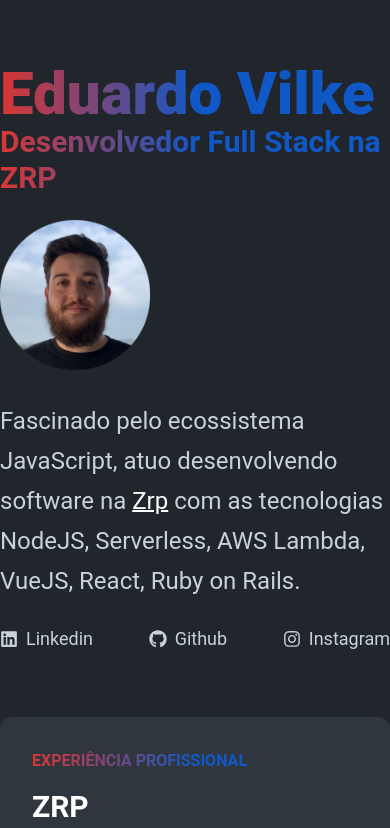
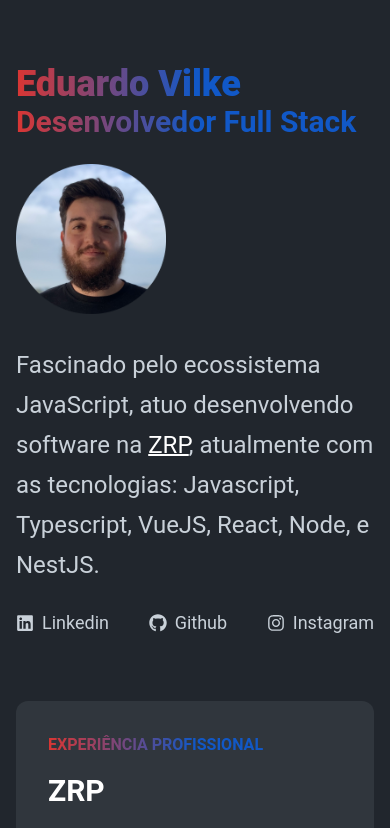
Before and after one commit to eduardovilke/eduardovilke.com, a Next.js app: page / in a window 390 px wide. Shown: the top 828 px of the page. Built offline with nearby package versions, Linux system fonts and the light colour scheme.

Commit message:
improvments to mobile

```diff
--- a/src/components/About/index.tsx
+++ b/src/components/About/index.tsx
@@ -1,15 +1,14 @@
 import Image from "next/image";
 import { FaGithub, FaInstagram, FaLinkedin } from 'react-icons/fa';
 
-export function About() {
+export function About(): JSX.Element {
   return (
     <section className="flex flex-col justify-between">
       <div className="description">
-
-        <h1 className="text-6xl font-extrabold bg-clip-text bg-gradient-to-r from-red via-blue to-blue text-transparent" >
+        <h1 className="md:text-6xl text-4xl font-extrabold bg-clip-text bg-gradient-to-r from-red via-blue to-blue text-transparent" >
         Eduardo Vilke
         </h1>
-        <h2 className="text-3xl font-bold mb-6 bg-clip-text bg-gradient-to-r from-red via-blue to-blue text-transparent">Desenvolvedor Full Stack na ZRP</h2>
+        <h2 className="md:text-4xl text-3xl font-bold mb-6 bg-clip-text bg-gradient-to-r from-red via-blue to-blue text-transparent">Desenvolvedor Full Stack</h2>
         <Image
           src="/eduardo-face.png"
           alt="Foto arredondada de perfil mostrando o Eduardo, ao fundo um céu azulado"
@@ -17,7 +16,7 @@
           height="150"
         />
         <p className="text-2xl text-gray-light my-6 leading-10">
-          Fascinado pelo ecossistema JavaScript, atuo desenvolvendo software na <a href="https://www.zrp.com.br/" target="_blank" className="text-white underline underline-offset-1 text-zenith" rel="noreferrer">Zrp</a> com as tecnologias NodeJS, Serverless, AWS Lambda, VueJS, React, Ruby on Rails.
+          Fascinado pelo ecossistema JavaScript, atuo desenvolvendo software na <a href="https://www.zrp.com.br/" target="_blank" className="text-white underline underline-offset-1 text-zenith" rel="noreferrer">ZRP</a>, atualmente com as tecnologias: Javascript, Typescript, VueJS, React, Node, e NestJS.
         </p>
       </div>
       <footer className="flex justify-between text-gray-light">
--- a/src/components/WorkExperiencie/index.tsx
+++ b/src/components/WorkExperiencie/index.tsx
@@ -1,6 +1,6 @@
 import { JobsCards } from "./components/jobCards";
 
-export function WorkExperience(){
+export function WorkExperience(): JSX.Element{
   const jobs = [
     {
       id: 1,
--- a/src/pages/index.tsx
+++ b/src/pages/index.tsx
@@ -29,7 +29,7 @@
         <meta content="https://eduardovilke.com" property="og:url" />
         <meta content={`https://eduardovilke.com${image}`} property="og:image" />
       </Head>
-      <div className="container mx-auto my-16">
+      <div className="container mx-auto px-4 my-16">
         <div className="grid grid-cols-1 gap-16 md:grid-cols-2">
           <About />
           <WorkExperience />
```
